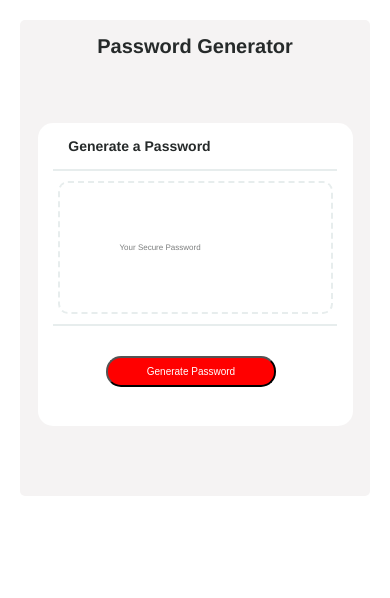
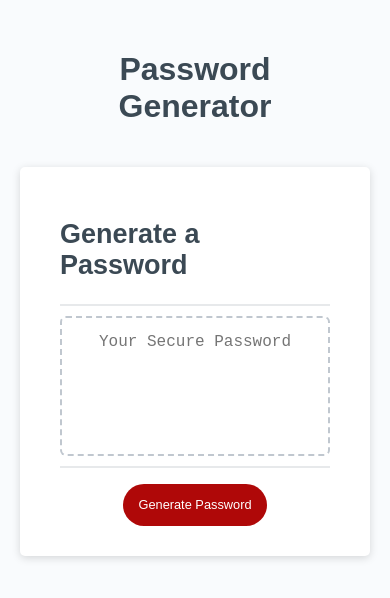
Before and after one commit to mtugrulavci/password-generator, a plain HTML site: page index.html in a window 390 px wide. Drawn offline with Linux system fonts and the light colour scheme.

Commit message:
starter code applied,js functions changed accordingly

```diff
--- a/css/style.css
+++ b/css/style.css
@@ -1,122 +1,137 @@
-* {
+*,
+*::before,
+*::after {
+  box-sizing: border-box;
+}
+
+html,
+body,
+.wrapper {
+  height: 100%;
   margin: 0;
   padding: 0;
-  box-sizing: border-box;
-}
-body {
-  color: #262a2a;
-  font-family: Helvetica, Arial, sans-serif;
-}
-section {
-  background: rgb(245, 243, 243);
-  margin: 20px;
-  height: 100%;
-  box-shadow: black;
-  border-radius: 5px;
-  padding-bottom: 50px;
 }
 
-h1,
-h2 {
-  text-align: center;
-  font-weight: bold;
-  padding: 50px;
-  font-size: 46px;
-}
-h2 {
-  text-align: left;
-  font-size: 32px;
-  width: 90%;
-  border-bottom: solid #e7eded 2px;
-  margin: auto;
-}
-.mid {
-  background-color: white;
-  width: 90%;
-  margin: 50px auto;
-  border-radius: 15px;
+body {
+  font-family: sans-serif;
+  background-color: #f9fbfd;
 }
 
-div form {
-  padding: 10px;
-  border: dashed #e7eded 2px;
-  border-radius: 10px;
-  margin: 30px 50px;
-}
-div form p {
-  padding: 20px;
-  margin: 30px;
+.wrapper {
+  padding-top: 30px;
+  padding-left: 20px;
+  padding-right: 20px;
 }
 
-.button-div {
-  padding-bottom: 100px;
-  border-top: solid #e7eded 2px;
-  width: 90%;
-  margin: auto;
-  position: relative;
+header {
+  text-align: center;
+  padding: 20px;
+  padding-top: 0px;
+  color: hsl(206, 17%, 28%);
 }
-button {
-  background: red;
-  border-radius: 15px;
-  font-size: 20px;
-  color: white;
 
-  padding: 8px;
-  width: 25%;
-  left: 35%;
-  margin: 30px;
-  position: absolute;
+.card {
+  background-color: hsl(0, 0%, 100%);
+  border-radius: 5px;
+  border-width: 1px;
+  box-shadow: rgba(0, 0, 0, 0.15) 0px 2px 8px 0px;
+  color: hsl(206, 17%, 28%);
+  font-size: 18px;
+  margin: 0 auto;
+  max-width: 800px;
+  padding: 30px 40px;
 }
-#passwordText {
+
+.card-header::after {
+  content: " ";
+  display: block;
+  width: 100%;
+  background: #e7e9eb;
+  height: 2px;
+}
+
+.card-body {
+  min-height: 100px;
+}
+
+.card-footer {
   text-align: center;
-  font-size: 20px;
-  color: rgba(38, 42, 42, 0.6);
 }
-@media screen and (max-width: 1024px) {
-  button {
-    font-size: 22px;
-    width: 40%;
-    left: 28%;
+
+.card-footer::before {
+  content: " ";
+  display: block;
+  width: 100%;
+  background: #e7e9eb;
+  height: 2px;
+}
+
+.card-footer::after {
+  content: " ";
+  display: block;
+  clear: both;
+}
+
+.btn {
+  border: none;
+  background-color: hsl(360, 91%, 36%);
+  border-radius: 25px;
+  box-shadow: rgba(0, 0, 0, 0.1) 0px 1px 6px 0px rgba(0, 0, 0, 0.2) 0px 1px 1px
+    0px;
+  color: hsl(0, 0%, 100%);
+  display: inline-block;
+  font-size: 22px;
+  line-height: 22px;
+  margin: 16px 16px 16px 20px;
+  padding: 14px 34px;
+  text-align: center;
+  cursor: pointer;
+}
+
+button[disabled] {
+  cursor: default;
+  background: #c0c7cf;
+}
+
+.float-right {
+  float: right;
+}
+
+#password {
+  -webkit-appearance: none;
+  -moz-appearance: none;
+  appearance: none;
+  border: none;
+  display: block;
+  width: 100%;
+  padding-top: 15px;
+  padding-left: 15px;
+  padding-right: 15px;
+  padding-bottom: 85px;
+  font-size: 1.2rem;
+  text-align: center;
+  margin-top: 10px;
+  margin-bottom: 10px;
+  border: 2px dashed #c0c7cf;
+  border-radius: 6px;
+  resize: none;
+  overflow: hidden;
+}
+
+@media (max-width: 690px) {
+  .btn {
+    font-size: 1rem;
+    margin: 16px 0px 0px 0px;
+    padding: 10px 15px;
+  }
+
+  #password {
+    font-size: 1rem;
   }
 }
-@media screen and (max-width: 980px) {
-  button {
-    font-size: 22px;
-    width: 40%;
-    left: 25%;
+
+@media (max-width: 500px) {
+  .btn {
+    font-size: 0.8rem;
   }
 }
-@media screen and (max-width: 655px) {
-  section {
-    padding-bottom: 20px;
-  }
-  button {
-    font-size: 10px;
-    width: 60%;
-    left: 8%;
-  }
-  h1,
-  h2 {
-    text-align: center;
-    font-weight: bold;
-    padding: 15px;
-    font-size: 20px;
-  }
-  h2 {
-    text-align: left;
-    font-size: 14px;
-    width: 90%;
-    border-bottom: solid #e7eded 2px;
-    margin: auto;
-  }
-  #passwordText {
-    text-align: left;
-    font-size: 8px;
-    word-wrap: break-word;
-  }
-  div form {
-    border: dashed #e7eded 2px;
-    border-radius: 10px;
-    margin: 10px 20px;
-  }
-}
--- a/index.html
+++ b/index.html
@@ -1,32 +1,34 @@
 <!DOCTYPE html>
 <html lang="en">
   <head>
-    <meta charset="UTF-8">
-    <meta http-equiv="X-UA-Compatible" content="IE=edge">
-    <meta name="viewport" content="width=device-width, initial-scale=1.0">
+    <meta charset="UTF-8" />
+    <meta name="viewport" content="width=device-width, initial-scale=1.0" />
+    <meta http-equiv="X-UA-Compatible" content="ie=edge" />
+    <title>Password Generator</title>
     <link rel="stylesheet" href="./css/style.css" />
-    <script src="./js/script.js" defer></script>
-    <title>Password Generator </title>
   </head>
   <body>
-    <section>
-
+    <div class="wrapper">
+      <header>
         <h1>Password Generator</h1>
-        <div class="mid">
+      </header>
+      <div class="card">
+        <div class="card-header">
           <h2>Generate a Password</h2>
-                <div>
-                    <form>
-                    <P id="passwordText"> Your Secure Password</P>
-                    </form>
         </div>
-                <div class="button-div">
-                <button id="submit" type="submit">
-                Generate Password
-                </button>
+        <div class="card-body">
+          <textarea
+            readonly
+            id="password"
+            placeholder="Your Secure Password"
+            aria-label="Generated Password"
+          ></textarea>
+        </div>
+        <div class="card-footer">
+          <button id="generate" class="btn">Generate Password</button>
         </div>
       </div>
-
-    </section>
-
+    </div>
+    <script src="./js/script.js"></script>
   </body>
 </html>
--- a/js/script.js
+++ b/js/script.js
@@ -1,10 +1,15 @@
+// Get references to the #generate element
+var generateBtn = document.querySelector("#generate");
+
+// Assignment code here
 const alphaLower = "abcdefghijklmnopqrstuvwxyz";
 const alphaUpper = "ABCDEFGHIJKLMNOPQRSTUVWXYZ";
 const numbers = "0123456789";
 const symbols = "!@#$%^&*_-+=";
 var characters = "";
 var password = "";
-
+var passwordLenght = 0;
+var container ="";
 
 var askCriteria = function() {
   var passwordLowercase = window.confirm("Do you want lowercase in the password?" );
@@ -15,38 +20,59 @@ var askCriteria = function() {
     return  window.alert("you have to select one condition"),askCriteria();
   }
     characters = "";
+    container = "";
     if (passwordLowercase){
-        characters = characters + alphaLower;
+        container = container + alphaLower;
     }
     if (passwordUppercase){
-        characters = characters + alphaUpper;
+      container = container + alphaUpper;
     }
     if (passwordNumbers){
-        characters = characters + numbers;
+      container = container + numbers;
     }
     if (passwordSpeacialCharacter){
-        characters = characters +symbols;
+      container = container +symbols;
     }
 
-};
+for (var k = 0; k < passwordLenght ; k++){
+  if (passwordLowercase && k === 0) {
+    characters+=  alphaLower.charAt(
+      Math.floor(Math.random() * alphaLower.length));
+      }
 
-var passwordGenerate = function(){
+  else if (passwordUppercase&& k===1){
+        characters+=alphaUpper.charAt(
+          Math.floor(Math.random() * alphaUpper.length))
+        }
+  else if (passwordNumbers&& k===2){
+        characters+=numbers.charAt(
+          Math.floor(Math.random() * numbers.length))
+        }
+  else if (passwordSpeacialCharacter&& k===3){
+        characters+=symbols.charAt(
+          Math.floor(Math.random() * symbols.length))
+          }
+  else {
+    characters += container.charAt(
+      Math.floor(Math.random() * container.length))
+       }
+  }
+  password=characters;
+}
+
+
+// Write password to the #password input
+function writePassword() {
   password = "";
-    var passwordLenght = Number(window.prompt("Please state length of the password- it should be greater than 7 and lower than 129") );
+  passwordLenght = Number(window.prompt("Please state length of the password- it should be greater than 7 and lower than 129") );
   if (passwordLenght < 8 || passwordLenght>128|| passwordLenght=== '' || isNaN(passwordLenght) ) {
-      return  window.alert("please enter a valid number"), passwordGenerate();
+    return  window.alert("please enter a valid number"), writePassword();
   }else {
     askCriteria();
 
-
-    for (var i = 0; i < passwordLenght; i++){
-        password += characters.charAt(
-            Math.floor(Math.random() * characters.length)
-          );
   }
+        var passwordText = document.querySelector("#password")
+        return passwordText.value = password,window.alert(password);
 }
-    return  document.getElementById("passwordText").innerHTML = password, window.alert(password); ;
-
-};
-
-document.getElementById("submit").addEventListener("click", passwordGenerate);
+// Add event listener to generate button
+      generateBtn.addEventListener("click", writePassword);
```
Lines whose indentation alone changed are shown as unchanged.
